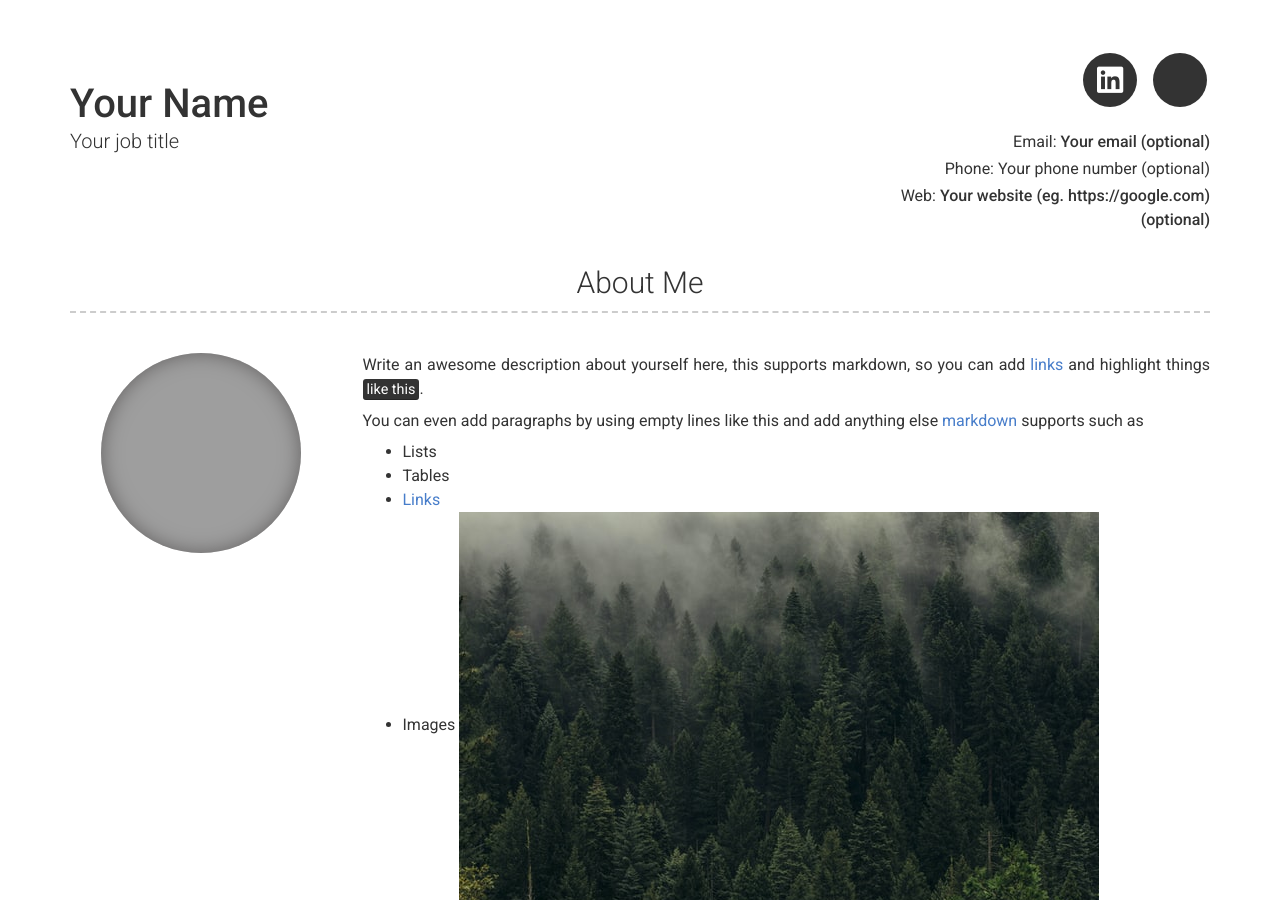
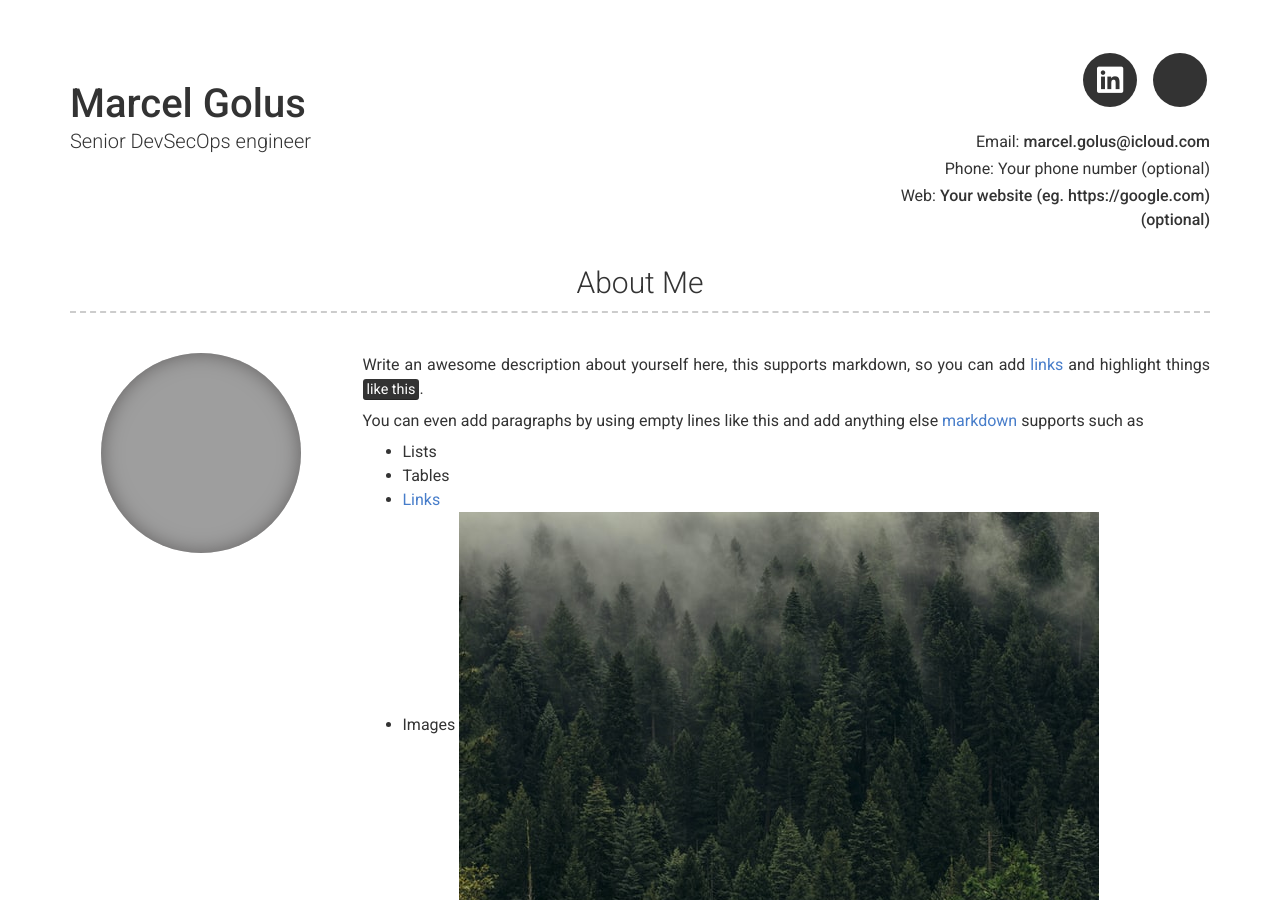
Before and after one commit to marcelgolus/marcelgolus.github.io, a Jekyll site: the page built from index.md, in a window 1280 px wide and 900 px high. Built offline with Jekyll 4.4.1, drawn with Linux system fonts in a browser that asks for light colours; nearby versions of some CDN libraries; some of the changed text lies outside the part shown; grey boxes are pictures that could not be loaded.

Commit message:
small changes

```diff
--- a/_config.yml
+++ b/_config.yml
@@ -6,9 +6,9 @@ repository: Git repository where your resume will be hosted, only required if yo
 version: 2
 
 # Personal info
-name: Your Name
-title: Your job title
-email: Your email (optional)
+name: Marcel Golus
+title: Senior DevSecOps engineer
+email: marcel.golus@icloud.com
 # email_title: Email (Email title override)
 phone: Your phone number (optional)
 # phone_title: Phone (Phone title override)
@@ -19,7 +19,7 @@ website: Your website (eg. https://google.com)(optional)
 darkmode: never
 
 # Social links
-linkedin_username: jekyll
+linkedin_username: https://www.linkedin.com/in/marcel-golus-459253a7/
 
 
 # Additional icon links
```
